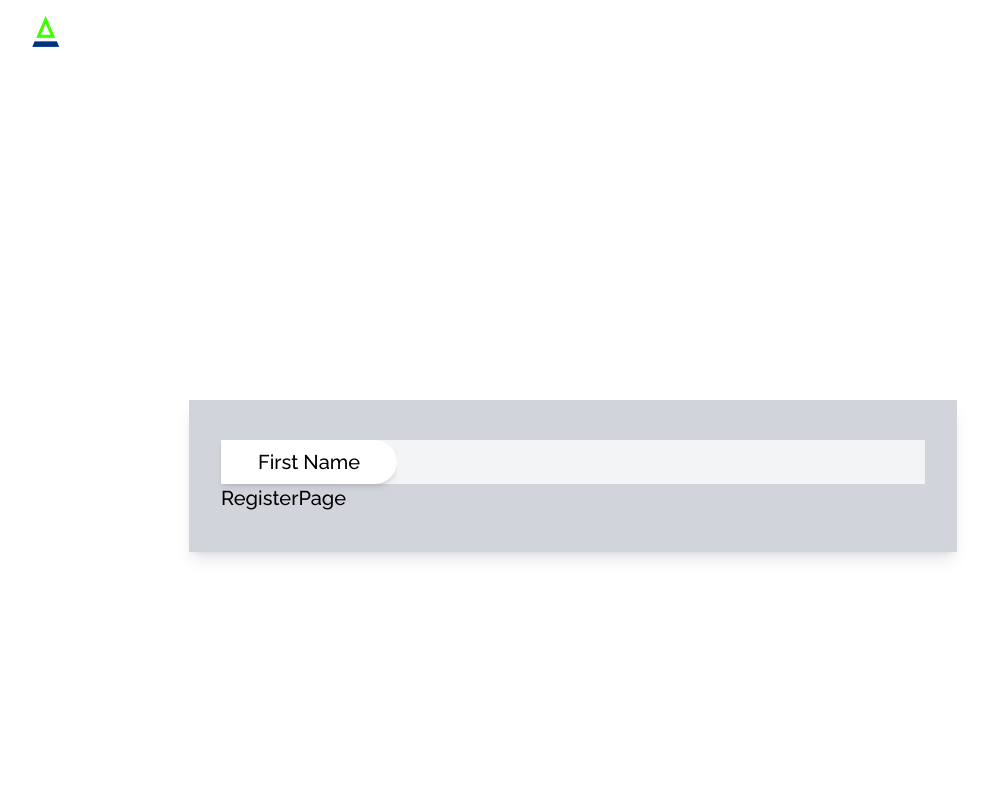
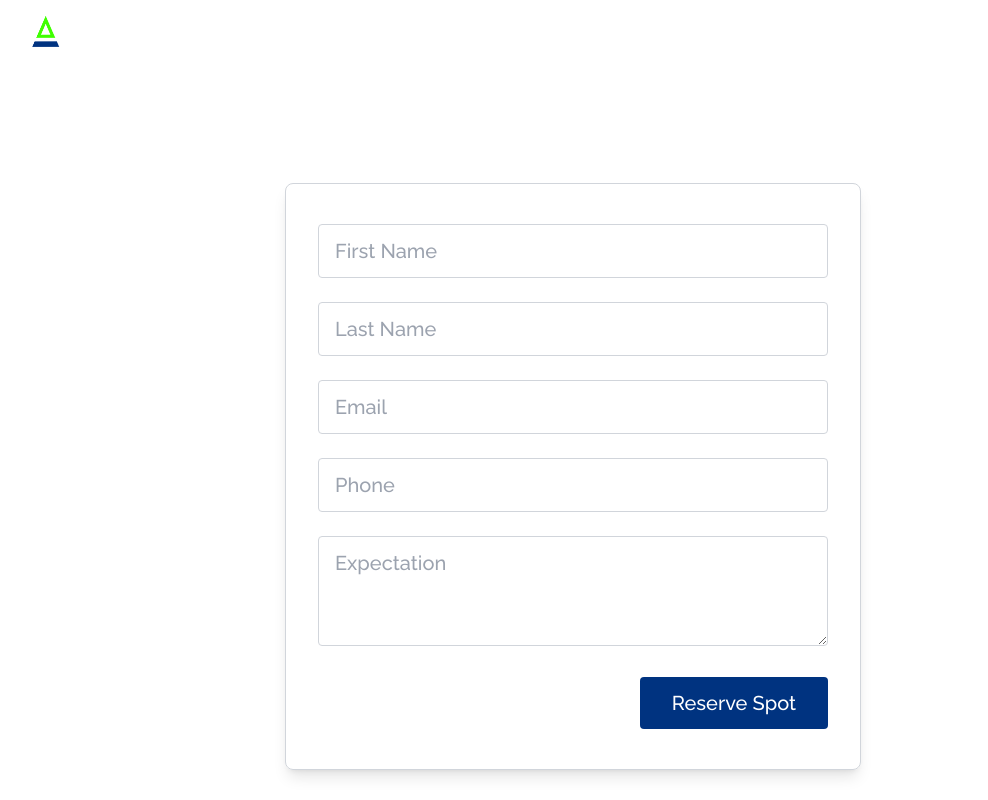
Before and after one commit to sandlip/techx, a React (Create React App) app: page /register in a window 1280 px wide. Shown: the top 800 px of the page, without its empty margins (67-1055 px from the left). Built offline with nearby package versions, Linux system fonts and the light colour scheme.

Commit message:
update to registration form

```diff
--- a/src/App.jsx
+++ b/src/App.jsx
@@ -1,4 +1,4 @@
-import { useEffect, useState } from "react";
+import { useState } from "react";
 import axios from "axios";
 import { BrowserRouter, Route, Routes } from 'react-router-dom';
 import Swal from 'sweetalert2';
@@ -15,21 +15,21 @@ const MySwal = withReactContent(Swal)
 
 function App() {
   const [registrantInfo, setRegistrantInfo] = useState({
-    name: "",
+    firstName: "",
+    lastName: "",
     email: "",
     phone: "",
     expectation: "",
   })
 
 
-  useEffect(() => {
-    // showSWAL('Your spot is reserved!')
-  }, [])
 
 
 
 
   const postNewEntry = async () => {
+    const userInfo = [ `${registrantInfo.firstName} ${registrantInfo.lastName}`, registrantInfo.email, registrantInfo.phone, registrantInfo.expectation ]
+
     await axios.get(process.env.REACT_APP_DB_URL)
     .then(participants => {
       const attendeeExists = checkIfAttendeeExists(participants.data.attendees)
@@ -48,6 +48,7 @@ function App() {
 
       axios.post(process.env.REACT_APP_DB_URL, { registrantInfo })
       .then(response => {
+        showSWAL('Your spot is reserved!')
       })
       .catch(postEntryError => {
       })
@@ -62,13 +63,13 @@ function App() {
 
 
   const checkIfAttendeeExists = (arrayToLoop) => {
-    const attendeeNameExists = arrayToLoop.find(({ Name }) => Name === registrantInfo.name);
+    const attendeeNameExists = arrayToLoop.find(({ Name }) => Name === `${registrantInfo.firstName} ${registrantInfo.lastName}`);
     const attendeeEmailExists = arrayToLoop.find(({ Email }) => Email === registrantInfo.email);
     const attendeePhoneExists = arrayToLoop.find(({ Phone }) => Phone === registrantInfo.phone);
 
 
     if (attendeeNameExists) {
-      return { value:true, message: `${registrantInfo.name} is already registed as an attendee`}
+      return { value:true, message: `${registrantInfo.firstName} ${registrantInfo.lastName} is already registed as an attendee`}
     } else if (attendeeEmailExists) {
       return { value:true, message: `${registrantInfo.email} is already registed to an attendee`}
     } else if (attendeePhoneExists) {
@@ -83,13 +84,13 @@ function App() {
 
 
   const checkIfSponsorExists = (arrayToLoop) => {
-    const sponsorNameExists = arrayToLoop.find(({ Name }) => Name === registrantInfo.name);
+    const sponsorNameExists = arrayToLoop.find(({ Name }) => Name === `${registrantInfo.firstName} ${registrantInfo.lastName}`);
     const sponsorEmailExists = arrayToLoop.find(({ Email }) => Email === registrantInfo.email);
     const sponsorPhoneExists = arrayToLoop.find(({ Phone }) => Phone === registrantInfo.phone);
 
 
     if (sponsorNameExists) {
-      return { value:true, message: `${registrantInfo.name} is already registed as a sponsor`}
+      return { value:true, message: `${registrantInfo.firstName} ${registrantInfo.lastName} is already registed as a sponsor`}
     } else if (sponsorEmailExists) {
       return { value:true, message: `${registrantInfo.email} is already registed to a sponsor`}
     } else if (sponsorPhoneExists) {
@@ -145,6 +146,7 @@ function App() {
             element={<RegisterPage
               registrantInfo={registrantInfo}
               setRegistrantInfo={setRegistrantInfo}
+              postNewEntry={postNewEntry}
             />}
           />
 
--- a/src/page/RegisterPage.jsx
+++ b/src/page/RegisterPage.jsx
@@ -2,20 +2,114 @@ import NavBar from "../components/Navbar"
 
 
 
-const RegisterPage = () => {
+const RegisterPage = ({ registrantInfo, setRegistrantInfo, postNewEntry }) => {
+
+
+
+
+  const updateField = (e) => {
+    setRegistrantInfo(previousState => ({
+      ...previousState,
+      [e.target.name]: e.target.value
+    }))
+  }
+
+
+
+
+
+
+
+
   return (
     <>
       <NavBar />
 
-      <div className="min-h-screen flex items-center justify-center">
-        <section className="w-full max-w-3xl mx-auto bg-gray-300 shadow-lg py-10 sm:px-8 px-4 font-medium">
-          <div className="flex items-center bg-gray-100 w-full">
-            <div className="bg-white py-2 text-center w-1/3 sm:w-3/12 shadow-md rounded-r-full">First Name</div>
-            <input type="text" name="firstName" id="" className="focus:outline-none bg-gray-100 py-2 px-4 w-2/3 sm:w-9/12" />
+      <div className="min-h-screen flex items-center justify-center px-4 py-24">
+        <section className="w-full max-w-xl mx-auto border border-gray-300 rounded-lg shadow-lg py-10 sm:px-8 px-4 font-medium space-y-6">
+          <div className="">
+            <input type="text" name="firstName" className="focus:outline-[#003380] border border-gray-300 rounded py-3 px-4 w-full" placeholder="First Name"
+              value={registrantInfo.firstName}
+              onChange={updateField}
+            />
           </div>
 
-          RegisterPage
+          <div className="">
+            <input type="text" name="lastName" className="focus:outline-[#003380] border border-gray-300 rounded py-3 px-4 w-full" placeholder="Last Name"
+              value={registrantInfo.lastName}
+              onChange={updateField}
+            />
+          </div>
+
+          <div className="">
+            <input type="email" name="email" className="focus:outline-[#003380] border border-gray-300 rounded py-3 px-4 w-full" placeholder="Email"
+              value={registrantInfo.email}
+              onChange={updateField}
+            />
+          </div>
+
+          <div className="">
+            <input type="text" name="phone" className="focus:outline-[#003380] border border-gray-300 rounded py-3 px-4 w-full" placeholder="Phone"
+              value={registrantInfo.phone}
+              onChange={updateField}
+            />
+          </div>
+
+          <div className="">
+            <textarea name="expectation" rows="3" className="focus:outline-[#003380] border border-gray-300 rounded py-3 px-4 w-full" placeholder="Expectation"
+              value={registrantInfo.expectation}
+              onChange={updateField}
+            ></textarea>
+          </div>
+
+          <div className="text-right">
+            <button className="bg-[#003380] text-white py-3 px-8 rounded" onClick={postNewEntry}>Reserve Spot</button>
+          </div>
         </section>
+
+
+
+        {/* <section className="w-full max-w-3xl mx-auto bg-gray-100 shadow-lg py-10 sm:px-8 px-4 font-medium space-y-4">
+          <div className="flex items-center bg-gray-50 w-full">
+            <div className="bg-white py-3 text-center w-1/3 sm:w-3/12 shadow-md rounded-r-full">First Name</div>
+            <input type="text" name="firstName" className="focus:outline-none bg-gr-50 gray-300 rounded-3 px-4 w-2/3 sm:w-9/12" placeholder=""
+              value={registrantInfo.firstName}
+              onChange={updateField}
+            />
+          </div>
+
+          <div className="flex items-center bg-gray-50 w-full">
+            <div className="bg-white py-3 text-center w-1/3 sm:w-3/12 shadow-md rounded-r-full">Last Name</div>
+            <input type="text" name="lastName" className="focus:outline-none bg-gr-50 gray-300 rounded-3 px-4 w-2/3 sm:w-9/12" placeholder=""
+              value={registrantInfo.lastName}
+              onChange={updateField}
+            />
+          </div>
+
+          <div className="flex items-center bg-gray-50 w-full">
+            <div className="bg-white py-3 text-center w-1/3 sm:w-3/12 shadow-md rounded-r-full">Email</div>
+            <input type="email" name="email" className="focus:outline-none bg-gr-50 gray-300 rounded-3 px-4 w-2/3 sm:w-9/12" placeholder=""
+              value={registrantInfo.email}
+              onChange={updateField}
+            />
+          </div>
+
+          <div className="flex items-center bg-gray-50 w-full">
+            <div className="bg-white py-3 text-center w-1/3 sm:w-3/12 shadow-md rounded-r-full">Phone</div>
+            <input type="text" name="phone" className="focus:outline-none bg-gr-50 gray-300 rounded-3 px-4 w-2/3 sm:w-9/12" placeholder=""
+              value={registrantInfo.phone}
+              onChange={updateField}
+            />
+          </div>
+
+          <div className="flex items-center bg-gray-50 w-full">
+            <div className="bg-white py-8 text-center w-1/3 sm:w-3/12 shadow-md rounded-r-full">Expectations</div>
+            <textarea name="expectation" rows="3" className="focus:outline-none bg-gr-50 gray-300 rounded-3 px-4 w-2/3 sm:w-9/12" placeholder=""
+              value={registrantInfo.expectation}
+              onChange={updateField}
+            ></textarea>
+          </div>
+        </section> */}
       </div>
     </>
   )
```
Also changed, not shown: src/styles/tailwind.css.
